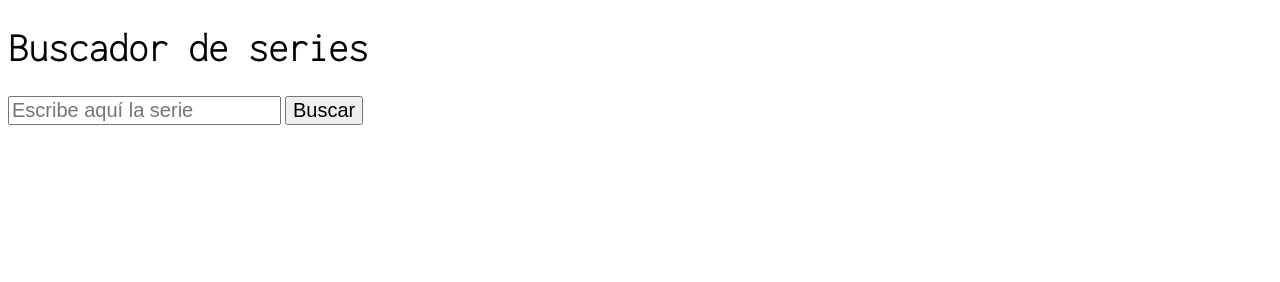
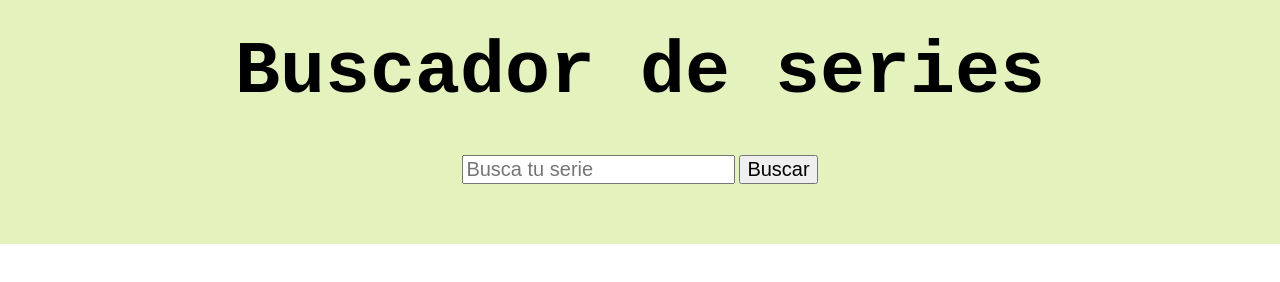
Before and after one commit to Adalab/modulo-2-evaluacion-final-CriSFV, a website: page docs/index.html in a window 1280 px wide. Drawn offline with Linux system fonts and the light colour scheme; no server answers.

Commit message:
Update docs

```diff
--- a/docs/assets/css/main.css
+++ b/docs/assets/css/main.css
@@ -1 +1 @@
-.main__lists{display:flex;justify-content:space-around}.main__form__userText{font-size:20px}.main__form__searchButton{font-size:20px}.list{padding:20px}.film{list-style-type:none;margin:10px;display:flex;flex-direction:column;align-items:center;border:white 20px solid;font-family:"Inconsolata",monospace;font-size:30px}.film__title{margin-top:0px;margin-bottom:20px;text-align:center}.film__selected{border-color:blue;box-sizing:content-box;font-family:"Cormorant Garamond",serif}.title{font-family:"Inconsolata",monospace;font-size:40px}
+*{margin:0}.page{background-color:#e4f3be;height:100%}.title{padding:30px;font-family:"Inconsolata",monospace;font-size:75px;text-align:center}.main__title{font-family:"Inconsolata",monospace;font-size:30px;text-align:center}.main__lists{margin-top:20px;display:flex;justify-content:space-around}.main__form{text-align:center;margin:10px}.main__form__userText{font-size:20px}.main__form__searchButton{font-size:20px}.list{padding:20px}.list__films{padding:0}.film{list-style-type:none;margin-top:10px;display:flex;flex-direction:column;align-items:center;font-family:"Inconsolata",monospace;font-size:30px;padding:10px}.film__title__fav{margin:10px 0;width:100%;display:flex;justify-content:space-around;align-items:center}.film__button{height:-webkit-fit-content;height:-moz-fit-content;height:fit-content;background-color:#f08cf0;font-weight:bold}.film__selected{background-color:#f08cf0;font-family:"Roboto Mono",monospace;font-size:20px}
--- a/docs/index.html
+++ b/docs/index.html
@@ -7,7 +7,7 @@
   <link rel="preconnect" href="https://fonts.googleapis.com">
   <link rel="preconnect" href="https://fonts.gstatic.com" crossorigin>
   <link
-    href="https://fonts.googleapis.com/css2?family=Cormorant+Garamond:ital,wght@1,300&family=Inconsolata:wght@200&display=swap"
+    href="https://fonts.googleapis.com/css2?family=Inconsolata:wdth,wght@85.1,419&family=Roboto+Mono:wght@331&display=swap"
     rel="stylesheet">
   <link rel="stylesheet" href="./assets/css/main.css">
   <title>Evaluación final. Modulo-2. Cris Fernández</title>
@@ -20,21 +20,25 @@
       <h1 class="title">Buscador de series</h1>
     </header>
     <main class="main">
+
       <form action="" class="main__form js_form">
-        <input class="main__form__userText js_userText" type="text" placeholder="Escribe aquí la serie">
+        <input class="main__form__userText js_userText" type="text" placeholder="Busca tu serie">
         <input class="main__form__searchButton js_searchButton" type="button" value="Buscar">
       </form>
       <section class="main__lists js_list">
-        <ul class="list list__favorites js_favoriteList">
-
-        </ul>
-        <ul class="list list__films js_filmList">
-
-        </ul>
+        <div class="list">
+          <h2 class="main__title js_listFavoriteTitle"></h2>
+          <ul class="list__films list__favorites js_favoriteList">
+          </ul>
+        </div>
+        <div class="list">
+          <h2 class="main__title js_listTitle"></h2>
+          <ul class="list__films list__search js_filmList">
+          </ul>
+        </div>
 
       </section>
     </main>
-
   </div>
   <script src="./assets/js/main.js"></script>
 </body>
```
Also changed, not shown: docs/assets/js/main.js (+1 -1 lines).
